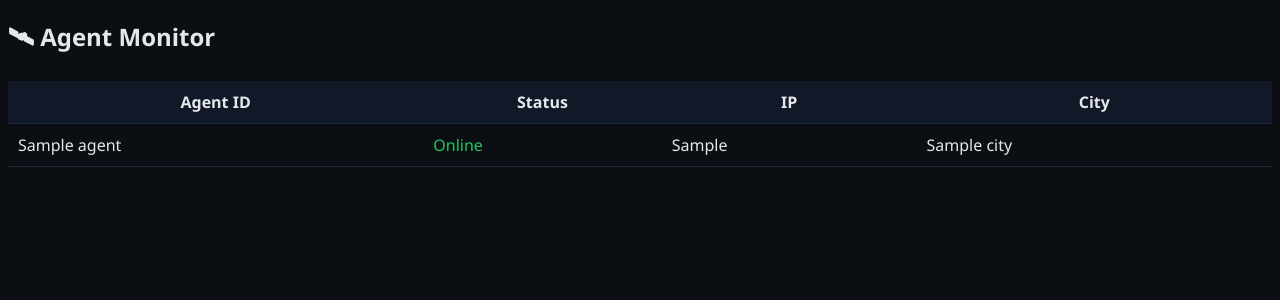
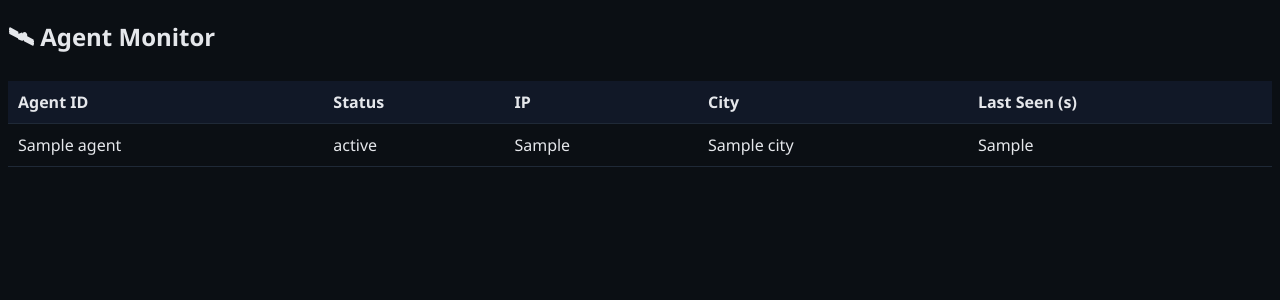
Before and after one commit to MoonIR213/model-, a FastAPI app: template templates/index.html in a window 1280 px wide. Shown: the top 300 px of the page. Run offline with FastAPI, Linux system fonts and the light colour scheme; the template is opened without the code that fills it: most values are stand-ins (such as "Sample title", 1, 10 or a date in 2020).

Commit message:
Update index.html

```diff
--- a/templates/index.html
+++ b/templates/index.html
@@ -3,6 +3,7 @@
 <head>
   <meta charset="utf-8">
   <title>Agent Monitor</title>
+
   <style>
     body {
       background:#0b0f14;
@@ -17,6 +18,7 @@
     th, td {
       padding:10px;
       border-bottom:1px solid #1f2937;
+      text-align:left;
     }
     th {
       background:#111827;
@@ -25,6 +27,7 @@
     .offline { color:#ef4444; }
   </style>
 </head>
+
 <body>
 
 <h2>🛰 Agent Monitor</h2>
@@ -36,15 +39,18 @@
   <th>Status</th>
   <th>IP</th>
   <th>City</th>
+  <th>Last Seen (s)</th>
 </tr>
 </thead>
+
 <tbody>
 {% for id, a in agents.items() %}
 <tr>
   <td>{{ id }}</td>
-  <td class="online">Online</td>
+  <td class="{{ a.status }}">{{ a.status }}</td>
   <td>{{ a.ip }}</td>
   <td>{{ a.city }}</td>
+  <td>{{ a.last_seen }}</td>
 </tr>
 {% endfor %}
 </tbody>
```
